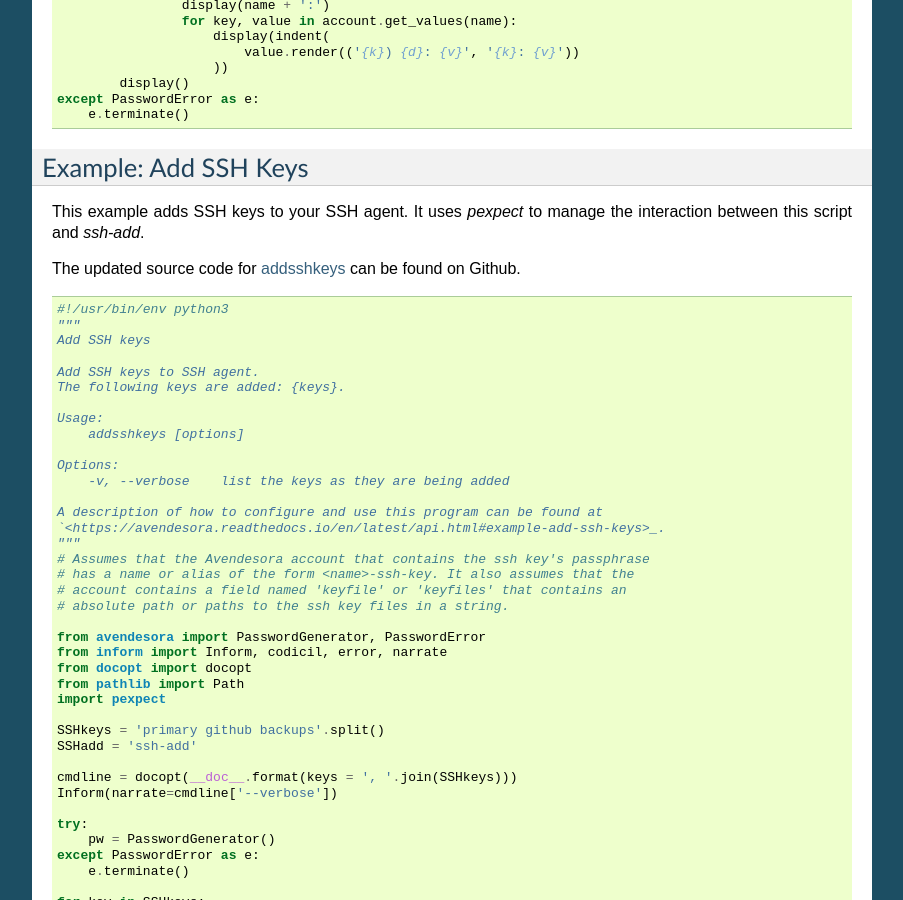
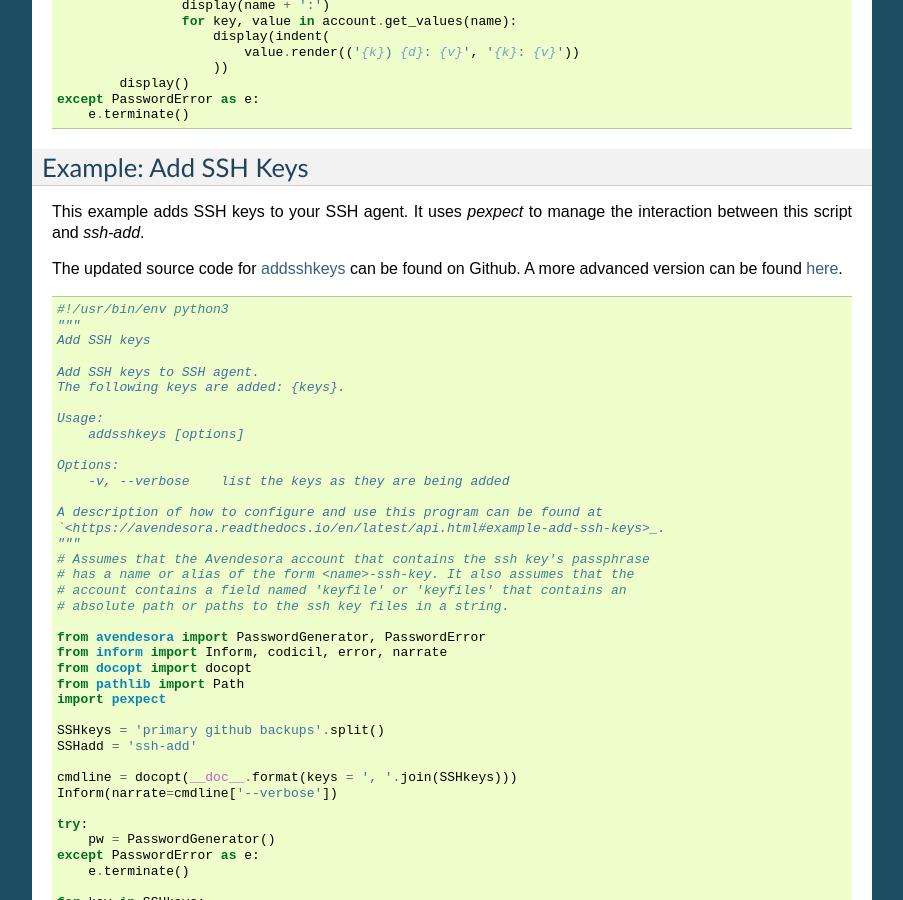
Before and after one commit to KenKundert/avendesora, a Sphinx documentation site: the page built from doc/api.rst, in a window 1280 px wide and 900 px high, scrolled down 1885 px. Shown: the whole window, without its empty margins (198-1101 px from the left). Built offline with Sphinx 7.4.7, drawn with Linux system fonts in a browser that asks for light colours.

Commit message:
Point to github for better version of addsshkeys.

```diff
--- a/doc/accessories.rst
+++ b/doc/accessories.rst
@@ -60,4 +60,4 @@ AddSSHkeys
 An *Avendesora* accessory that allows you to load all of your keys into the SSH
 agent with one simple command.
 
-`AddSSHkeys <https://github.com/KenKundert/avendesora/blob/master/samples/api/addsshkeys>`_
+`Emborg <https://github.com/KenKundert/addsshkeys>`_
--- a/doc/api.rst
+++ b/doc/api.rst
@@ -135,7 +135,8 @@ interaction between this script and *ssh-add*.
 
 The updated source code for `addsshkeys
 <https://github.com/KenKundert/avendesora/tree/master/samples/api/addsshkeys>`_
-can be found on Github.
+can be found on Github.  A more advanced version can be found `here
+<https://github.com/KenKundert/addsshkeys>`_.
 
 .. code-block:: python
 
```
